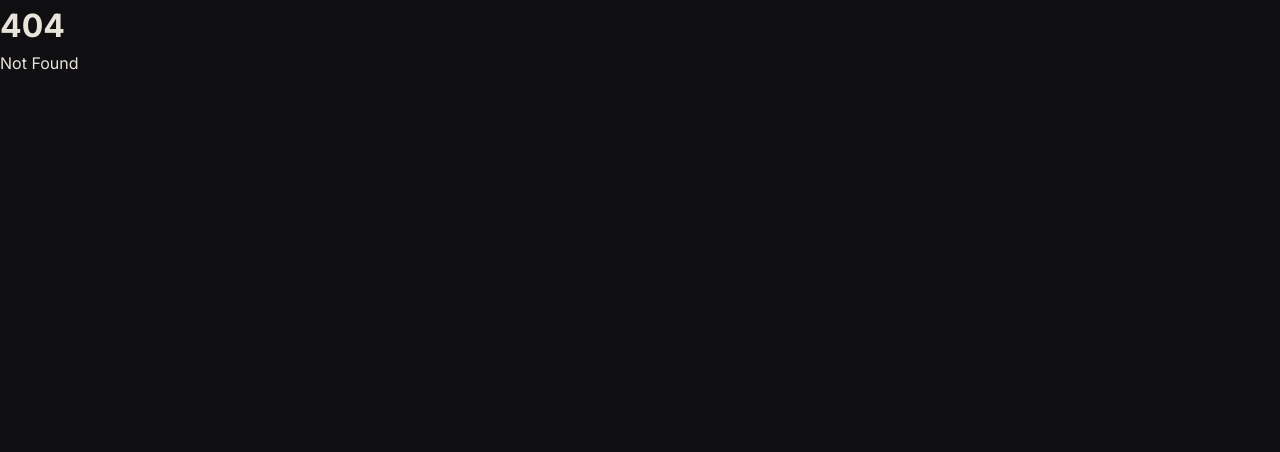
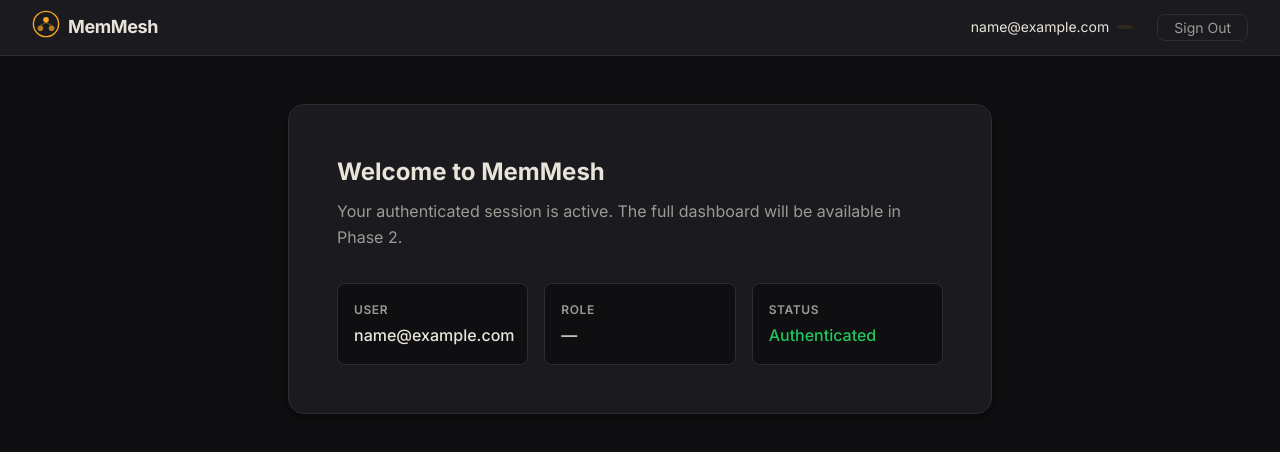
Before and after one commit to R1I2T3/MemMesh, a SvelteKit app in the folder frontend/: page /dashboard in a window 1280 px wide. Before the commit this address had no page. Shown: the top 452 px of the page. Built offline with nearby package versions, Linux system fonts and the light colour scheme; sample sign-in values are in the browser's storage.

Commit message:
feat: add protected dashboard page with user info and logout

```diff
--- /dev/null
+++ b/frontend/src/routes/dashboard/+page.svelte
@@ -0,0 +1,209 @@
+<!-- frontend/src/routes/dashboard/+page.svelte -->
+<script lang="ts">
+  import { authStore, logout } from '$lib/auth';
+  import { goto } from '$app/navigation';
+
+  function handleLogout() {
+    logout();
+    goto('/login');
+  }
+</script>
+
+<svelte:head>
+  <title>Dashboard — MemMesh</title>
+  <meta name="description" content="MemMesh Dashboard — Your knowledge base overview" />
+</svelte:head>
+
+<div class="dashboard">
+  <header class="topbar">
+    <div class="topbar-left">
+      <div class="logo-small" aria-hidden="true">
+        <svg width="28" height="28" viewBox="0 0 40 40" fill="none">
+          <circle cx="20" cy="20" r="18" stroke="var(--accent)" stroke-width="2" />
+          <circle cx="20" cy="14" r="4" fill="var(--accent)" />
+          <circle cx="12" cy="26" r="4" fill="var(--accent)" opacity="0.7" />
+          <circle cx="28" cy="26" r="4" fill="var(--accent)" opacity="0.7" />
+          <line x1="20" y1="18" x2="12" y2="22" stroke="var(--accent)" stroke-width="1.5" opacity="0.5" />
+          <line x1="20" y1="18" x2="28" y2="22" stroke="var(--accent)" stroke-width="1.5" opacity="0.5" />
+        </svg>
+      </div>
+      <span class="brand">MemMesh</span>
+    </div>
+
+    <div class="topbar-right">
+      {#if $authStore.user}
+        <span class="user-info">
+          <span class="user-email">{$authStore.user.email}</span>
+          <span class="user-role">{$authStore.user.global_role}</span>
+        </span>
+      {/if}
+      <button class="logout-button" onclick={handleLogout} id="logout-button">
+        Sign Out
+      </button>
+    </div>
+  </header>
+
+  <main class="dashboard-content">
+    <div class="welcome-card">
+      <h1>Welcome to MemMesh</h1>
+      <p>Your authenticated session is active. The full dashboard will be available in Phase 2.</p>
+
+      <div class="info-grid">
+        <div class="info-item">
+          <span class="info-label">User</span>
+          <span class="info-value">{$authStore.user?.email ?? '—'}</span>
+        </div>
+        <div class="info-item">
+          <span class="info-label">Role</span>
+          <span class="info-value">{$authStore.user?.global_role ?? '—'}</span>
+        </div>
+        <div class="info-item">
+          <span class="info-label">Status</span>
+          <span class="info-value status-active">Authenticated</span>
+        </div>
+      </div>
+    </div>
+  </main>
+</div>
+
+<style>
+  .dashboard {
+    min-height: 100vh;
+    background: var(--bg);
+  }
+
+  .topbar {
+    display: flex;
+    align-items: center;
+    justify-content: space-between;
+    padding: var(--space-sm) var(--space-xl);
+    background: var(--surface);
+    border-bottom: 1px solid var(--border);
+    height: 56px;
+  }
+
+  .topbar-left {
+    display: flex;
+    align-items: center;
+    gap: var(--space-sm);
+  }
+
+  .brand {
+    font-size: var(--text-lg);
+    font-weight: 700;
+    color: var(--text);
+    letter-spacing: -0.02em;
+  }
+
+  .topbar-right {
+    display: flex;
+    align-items: center;
+    gap: var(--space-lg);
+  }
+
+  .user-info {
+    display: flex;
+    align-items: center;
+    gap: var(--space-sm);
+  }
+
+  .user-email {
+    font-size: var(--text-sm);
+    color: var(--text);
+  }
+
+  .user-role {
+    font-size: var(--text-xs);
+    color: var(--accent);
+    background: rgba(245, 166, 35, 0.1);
+    padding: 2px 8px;
+    border-radius: var(--radius-full);
+    text-transform: uppercase;
+    font-weight: 600;
+    letter-spacing: 0.05em;
+  }
+
+  .logout-button {
+    padding: var(--space-xs) var(--space-md);
+    background: transparent;
+    border: 1px solid var(--border);
+    border-radius: var(--radius-md);
+    color: var(--text-muted);
+    font-family: var(--font-sans);
+    font-size: var(--text-sm);
+    cursor: pointer;
+    transition: all var(--transition-fast);
+  }
+
+  .logout-button:hover {
+    border-color: var(--error);
+    color: var(--error);
+    background: rgba(239, 68, 68, 0.05);
+  }
+
+  .dashboard-content {
+    padding: var(--space-2xl);
+    max-width: 800px;
+    margin: 0 auto;
+  }
+
+  .welcome-card {
+    background: var(--surface);
+    border: 1px solid var(--border);
+    border-radius: var(--radius-xl);
+    padding: var(--space-2xl);
+    box-shadow: var(--shadow-md);
+    animation: fadeIn 0.4s ease;
+  }
+
+  .welcome-card h1 {
+    font-size: var(--text-2xl);
+    font-weight: 700;
+    margin-bottom: var(--space-sm);
+  }
+
+  .welcome-card p {
+    color: var(--text-muted);
+    font-size: var(--text-base);
+    margin-bottom: var(--space-xl);
+  }
+
+  .info-grid {
+    display: grid;
+    grid-template-columns: repeat(auto-fit, minmax(180px, 1fr));
+    gap: var(--space-md);
+  }
+
+  .info-item {
+    display: flex;
+    flex-direction: column;
+    gap: var(--space-xs);
+    padding: var(--space-md);
+    background: var(--bg);
+    border-radius: var(--radius-md);
+    border: 1px solid var(--border);
+  }
+
+  .info-label {
+    font-size: var(--text-xs);
+    color: var(--text-muted);
+    text-transform: uppercase;
+    font-weight: 600;
+    letter-spacing: 0.05em;
+  }
+
+  .info-value {
+    font-size: var(--text-base);
+    font-weight: 500;
+    color: var(--text);
+  }
+
+  .status-active {
+    color: var(--success);
+  }
+
+  @keyframes fadeIn {
+    from { opacity: 0; transform: translateY(8px); }
+    to { opacity: 1; transform: translateY(0); }
+  }
+</style>
```
